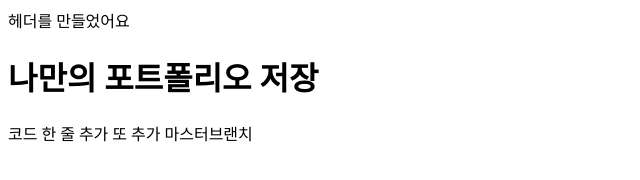
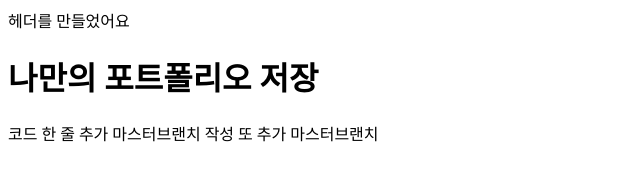
Before and after one commit to leeaksen/test, a plain HTML site: page index.html in a window 1280 px wide. Shown: the whole page, without its empty margins (0-640 px from the left). Drawn offline with Linux system fonts and the light colour scheme.

Commit message:
마스터브랜치 11번라인 수정

```diff
--- a/index.html
+++ b/index.html
@@ -8,7 +8,7 @@
 <body>
     <header>헤더를 만들었어요</header>
     <h1>나만의 포트폴리오 저장</h1>
-    코드 한 줄 추가
+    코드 한 줄 추가 마스터브랜치 작성
     또 추가
     마스터브랜치
 </html>
```
